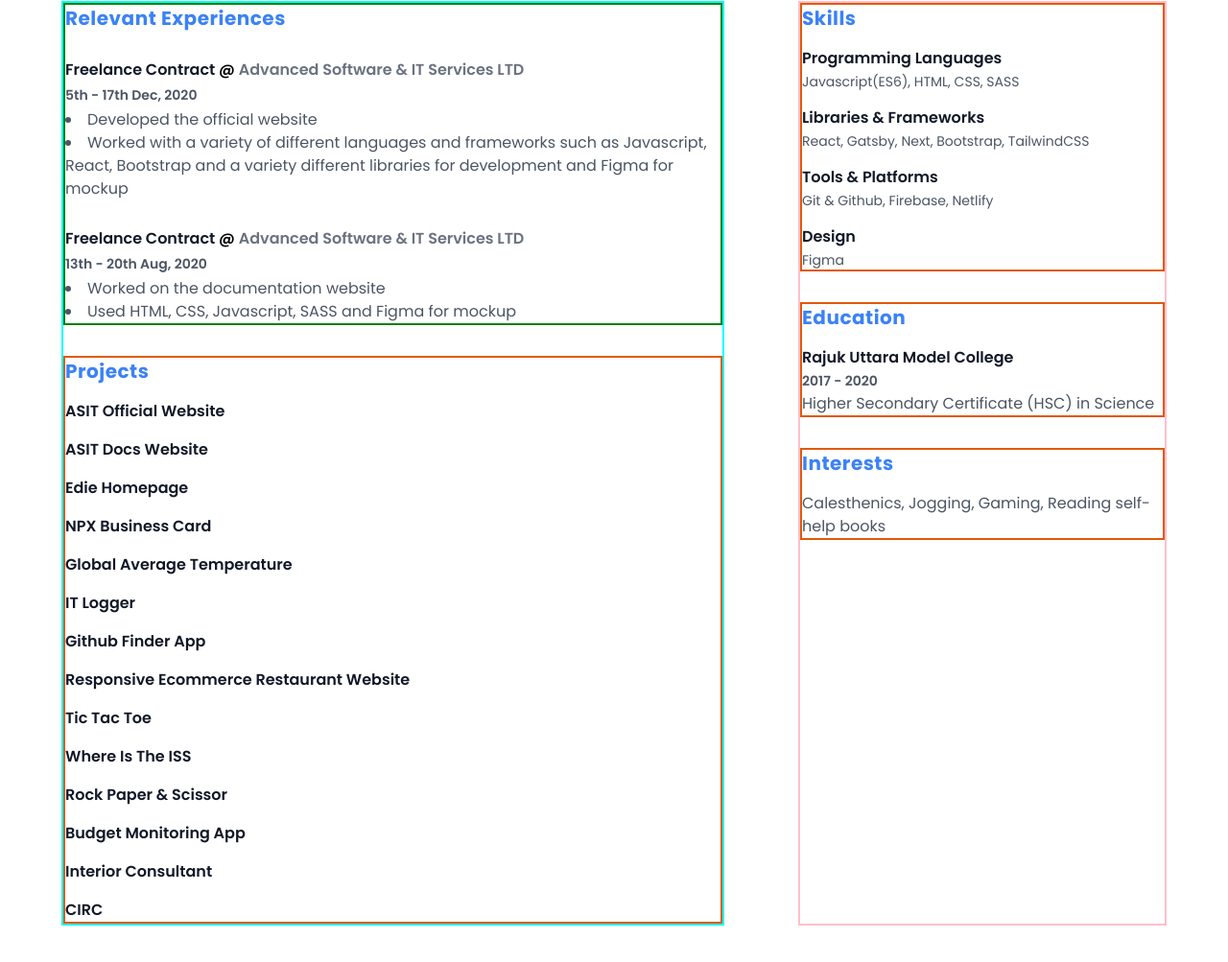
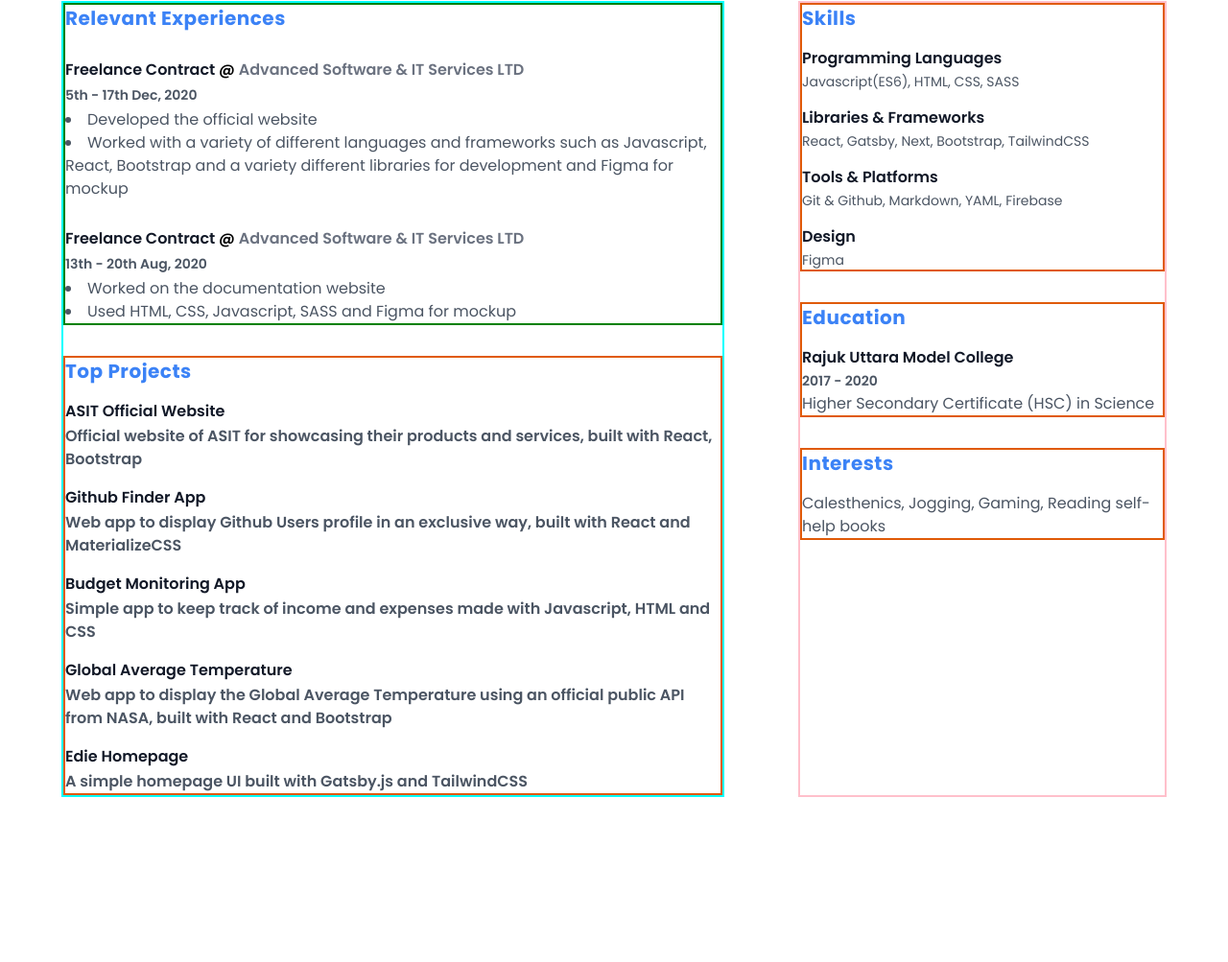
Before and after one commit to rahi-khan/resume, a Gatsby site: page / in a window 1280 px wide. Shown: the part 243-1246 px from the top of the page at 96% size. After the commit the page ends 1114 px from the top, so only its background shows below. Built offline with nearby package versions, Linux system fonts and the light colour scheme; Gatsby itself is replaced by a stand-in of ours.

Commit message:
project section completed

```diff
--- a/src/components/Projects.jsx
+++ b/src/components/Projects.jsx
@@ -19,12 +19,12 @@ const Projects = () => {
     //! Render Projects UI
     return (
         <div className={projectsContainer} style={{ border: "2px solid #e05a07" }}>
-            <h1 className={title}>Projects</h1>
+            <h1 className={title}>Top Projects</h1>
 
             {data.dataJson.projects.map(arr => (
                 <div className={projectsBucket}>
                     <h1 className="font-semibold text-base text-gray-900">{arr.name}</h1>
-                    {/* <p className="text-gray-600 text-sm">{arr.skills}</p> */}
+                    <h1 className="font-semibold text-base text-gray-600">{arr.desc}</h1>
                 </div>
             ))}
         </div>
--- a/src/data/resumeData.json
+++ b/src/data/resumeData.json
@@ -23,7 +23,7 @@
         },
         {
             "name": "Tools & Platforms",
-            "skills": "Git & Github, Firebase, Netlify"
+            "skills": "Git & Github, Markdown, YAML, Firebase"
         },
         {
             "name": "Design",
@@ -35,83 +35,31 @@
             "name": "ASIT Official Website",
             "demo": "http://web.asit.com.bd",
             "repo": "https://github.com/rahi-khan/asit-website",
-            "desc": "lorem"
+            "desc": "Official website of ASIT for showcasing their products and services, built with React, Bootstrap"
         },
         {
-            "name": "ASIT Docs Website",
-            "demo": "https://docsite.netlify.app/#",
-            "repo": "https://github.com/rahi-khan/doc_site",
-            "desc": "lorem"
+            "name": "Github Finder App",
+            "demo": "https://github-finder-69.netlify.app/",
+            "repo": "https://github.com/rahi-khan/Github-Finder-App",
+            "desc": "Web app to display Github Users profile in an exclusive way, built with React and MaterializeCSS"
+        },
+        {
+            "name": "Budget Monitoring App",
+            "demo": "https://stupid-budgetapp.netlify.app/",
+            "repo": "https://github.com/rahi-khan/budget-app",
+            "desc": "Simple app to keep track of income and expenses made with Javascript, HTML and CSS"
+        },
+        {
+            "name": "Global Average Temperature",
+            "demo": "https://global-avg-temp.netlify.app/",
+            "repo": "https://github.com/rahi-khan/Global-Avg-Temp-Chart-App",
+            "desc": "Web app to display the Global Average Temperature using an official public API from NASA, built with React and Bootstrap"
         },
         {
             "name": "Edie Homepage",
             "demo": "https://edie-homepage69.netlify.app/",
             "repo": "https://github.com/rahi-khan/edie_homepage-devchallenges.io",
-            "desc": "lorem"
-        },
-        {
-            "name": "NPX Business Card",
-            "repo": "https://github.com/rahi-khan/npx_card",
-            "desc": "lorem"
-        },
-        {
-            "name": "Global Average Temperature",
-            "demo": "https://global-avg-temp.netlify.app/",
-            "repo": "https://github.com/rahi-khan/Global-Avg-Temp-Chart-App",
-            "desc": "lorem"
-        },
-        {
-            "name": "IT Logger",
-            "repo": "https://github.com/rahi-khan/IT-Logger",
-            "desc": "lorem"
-        },
-        {
-            "name": "Github Finder App",
-            "demo": "https://github-finder-69.netlify.app/",
-            "repo": "https://github.com/rahi-khan/Github-Finder-App",
-            "desc": "lorem"
-        },
-        {
-            "name": "Responsive Ecommerce Restaurant Website",
-            "demo": "https://restaurant-website-69.netlify.app/",
-            "repo": "https://github.com/rahi-khan/Responsive-Ecommerce-Restaurant-Website",
-            "desc": "lorem"
-        },
-        {
-            "name": "Tic Tac Toe",
-            "demo": "https://stupid-tic-tac-toe.netlify.app/",
-            "repo": "https://github.com/rahi-khan/tic-tac-toe",
-            "desc": "lorem"
-        },
-        {
-            "name": "Where Is The ISS",
-            "demo": "https://whereistheissfool.netlify.app/",
-            "repo": "https://github.com/rahi-khan/whereIsTheISS",
-            "desc": "lorem"
-        },
-        {
-            "name": "Rock Paper & Scissor",
-            "demo": "https://stupidrockpaperscissorgame.netlify.app/",
-            "repo": "https://github.com/rahi-khan/RPS",
-            "desc": "lorem"
-        },
-        {
-            "name": "Budget Monitoring App",
-            "demo": "https://stupid-budgetapp.netlify.app/",
-            "repo": "https://github.com/rahi-khan/budget-app",
-            "desc": "lorem"
-        },
-        {
-            "name": "Interior Consultant",
-            "demo": "https://interior-consultant69.netlify.app/",
-            "repo": "https://github.com/rahi-khan/interior_consultant-devchallenges.io",
-            "desc": "lorem"
-        },
-        {
-            "name": "CIRC",
-            "demo": "https://circ.vercel.app/",
-            "repo": "https://github.com/rahi-khan/CIRC",
-            "desc": "lorem"
+            "desc": "A simple homepage UI built with Gatsby.js and TailwindCSS"
         }
     ],
     "experiences": [
```
